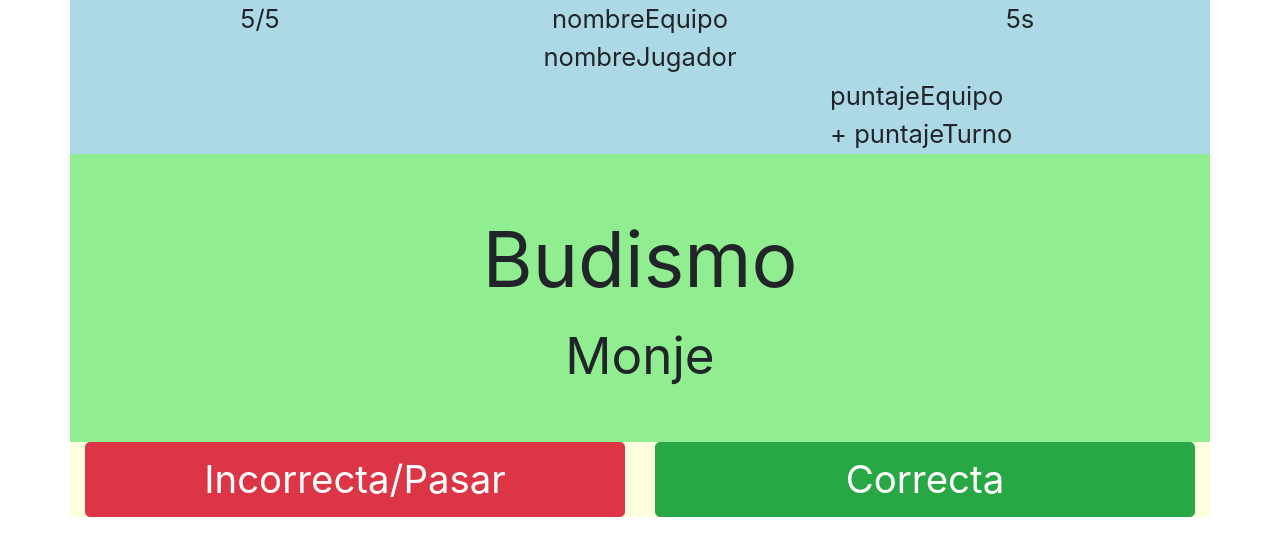
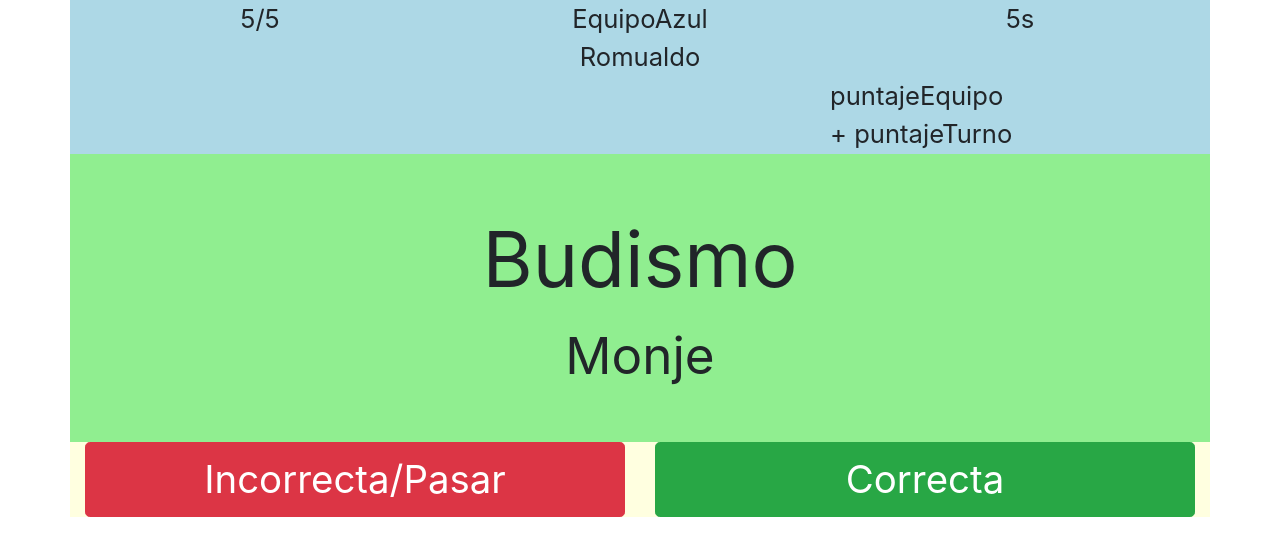
Before and after one commit to LeandroMagonza/sayMyName, an Angular app: page / in a window 1280 px wide. Shown: the top 556 px of the page. Built offline with nearby package versions, Linux system fonts and the light colour scheme.

Commit message:
Agregados metodos para ver nombre de jugador y equipo en servicio

```diff
--- a/src/app/app.component.html
+++ b/src/app/app.component.html
@@ -1,5 +1,5 @@
 <div class="container">
-  <app-header [cantMazoCompleto] = "cantMazoCompleto" [cantMazoRestante] = "cantMazoRestante" [datosJugadorActual] = "datosJugadorActual"></app-header>
+  <app-header [cantMazoCompleto] = "cantMazoCompleto" [cantMazoRestante] = "cantMazoRestante"></app-header>
   <app-carta-actual [cartaActual] = "cartaActual" ></app-carta-actual>
   <app-acciones (actualizarCarta)="onActualizarCarta($event)"></app-acciones>
 </div>
--- a/src/app/equipo.service.ts
+++ b/src/app/equipo.service.ts
@@ -1,6 +1,7 @@
 import { Injectable } from '@angular/core';
 import { Equipo } from './models/equipo';
 import { shuffle,take } from 'lodash';
+import { Jugador } from './models/jugador';
 
 @Injectable({
   providedIn: 'root'
@@ -8,69 +9,89 @@ import { shuffle,take } from 'lodash';
 export class EquipoService {
 
   equipos: Equipo[];
-  equipoActualID: number;
-  equipoActualNombre: string;
-  jugadorActualID: number;
-  jugadorActualNombre: string;
+  equipoActual: Equipo;
+  jugadorActual: Jugador;
   minCantTurnosEquipo: number;
+  minCantTurnosJugador: number;
   constructor() {
     this.createEquipos();
-    this.getNextEquipo();
+    this.setNextEquipo();
+    this.setNextJugador();
    }
 
   createEquipos()
   {
     this.equipos = [{
       id: 2,
-      nombreEquipo: "EquipoAzul",
-      colorEquipo: "#0000FF",
-      puntajeEquipo: 0,
-      turnosEquipo: 0,
+      nombre: "EquipoAzul",
+      color: "#0000FF",
+      puntaje: 0,
+      turnos: 0,
       jugadores: [
         {
           id: 3,
-          nombreJugador: "Benicio",
-          turnosJugador: 0
+          nombre: "Benicio",
+          turnos: 0
         },
         {
           id: 4,
-          nombreJugador: "Romualdo",
-          turnosJugador: 0,
+          nombre: "Romualdo",
+          turnos: 0,
         }
       ]
     },
     {
       id: 1,
-      nombreEquipo: "EquipoRojo",
-      colorEquipo: "#FF0000",
-      puntajeEquipo: 0,
-      turnosEquipo: 0,
+      nombre: "EquipoRojo",
+      color: "#FF0000",
+      puntaje: 0,
+      turnos: 0,
       jugadores: [
         {
           id: 1,
-          nombreJugador: "Carlos",
-          turnosJugador: 0,
+          nombre: "Carlos",
+          turnos: 0,
         },
         {
           id: 2,
-          nombreJugador: "Roberto",
-          turnosJugador: 0,
+          nombre: "Roberto",
+          turnos: 0,
         }
       ]
     }
   ]
   }
 
-  getNextEquipo()
+  setNextEquipo()
   {
-
     this.equipos.forEach(equipo =>{
-      if( typeof this.minCantTurnosEquipo == 'undefined'  || equipo.turnosEquipo<this.minCantTurnosEquipo)
+      if( typeof this.minCantTurnosEquipo == 'undefined'  || equipo.turnos<this.minCantTurnosEquipo)
       {
-        this.minCantTurnosEquipo = equipo.turnosEquipo;
+        this.minCantTurnosEquipo = equipo.turnos;
       }
     });
-    this.equipoActualID = shuffle(this.equipos.filter(equipo=>equipo.turnosEquipo == this.minCantTurnosEquipo))[0].id;
-    console.log(this.equipoActualID);
+    this.equipoActual = shuffle(this.equipos.filter(equipo=>equipo.turnos == this.minCantTurnosEquipo))[0];
+  }
+
+  setNextJugador()
+  {
+    this.equipoActual.jugadores.forEach(jugador =>{
+      if( typeof this.minCantTurnosJugador == 'undefined'  || jugador.turnos<this.minCantTurnosJugador)
+      {
+        this.minCantTurnosJugador = jugador.turnos;
+      }
+    });
+    this.jugadorActual = shuffle(this.equipoActual.jugadores.filter(jugador=>jugador.turnos == this.minCantTurnosJugador))[0];
+  }
+
+
+  get equipoActualNombre()
+  {
+    return this.equipoActual.nombre;
+  }
+
+  get jugadorActualNombre()
+  {
+    return this.jugadorActual.nombre;
   }
 }
--- a/src/app/header/header.component.ts
+++ b/src/app/header/header.component.ts
@@ -9,7 +9,6 @@ import { MazoService } from '../mazo.service';
 export class HeaderComponent implements OnInit {
   @Input() cantMazoCompleto:number;
   @Input() cantMazoRestante:number;
-  @Input() datosJugadorActual: {nombreJugador:string,nombreEquipo:string,colorEquipo:string};
   constructor(private mazoService: MazoService ) {
   }
 
--- a/src/app/header/jugador-actual/jugador-actual.component.html
+++ b/src/app/header/jugador-actual/jugador-actual.component.html
@@ -1,10 +1,10 @@
 <div class="row" >
   <div class="col-12">
-    nombreEquipo
+    {{equipoActualNombre}}
   </div>
 </div>
 <div class="row">
   <div class="col-12">
-    nombreJugador
+    {{jugadorActualNombre}}
   </div>
 </div>
--- a/src/app/header/jugador-actual/jugador-actual.component.ts
+++ b/src/app/header/jugador-actual/jugador-actual.component.ts
@@ -8,10 +8,16 @@ import { EquipoService } from 'src/app/equipo.service';
   styleUrls: ['./jugador-actual.component.css']
 })
 export class JugadorActualComponent implements OnInit {
-  @Input() datosJugadorActual: {nombreJugador:string,nombreEquipo:string,colorEquipo:string};
+
   constructor(private equipoService: EquipoService) { }
-
   ngOnInit(): void {
   }
 
+    public get equipoActualNombre(): string {
+      return this.equipoService.equipoActualNombre;
+    }
+    public get jugadorActualNombre(): string {
+      return this.equipoService.jugadorActualNombre;
+    }
+
 }
--- a/src/app/models/jugador.ts
+++ b/src/app/models/jugador.ts
@@ -1,5 +1,5 @@
 export interface Jugador {
   id: number;
-  nombreJugador: string;
-  turnosJugador: number;
+  nombre: string;
+  turnos: number;
 }
```
Also changed, not shown: src/app/models/equipo.ts (+4 -4 lines).
